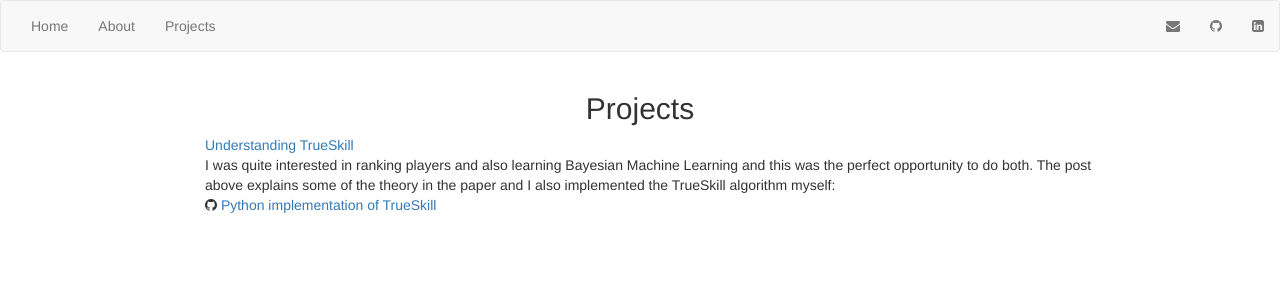
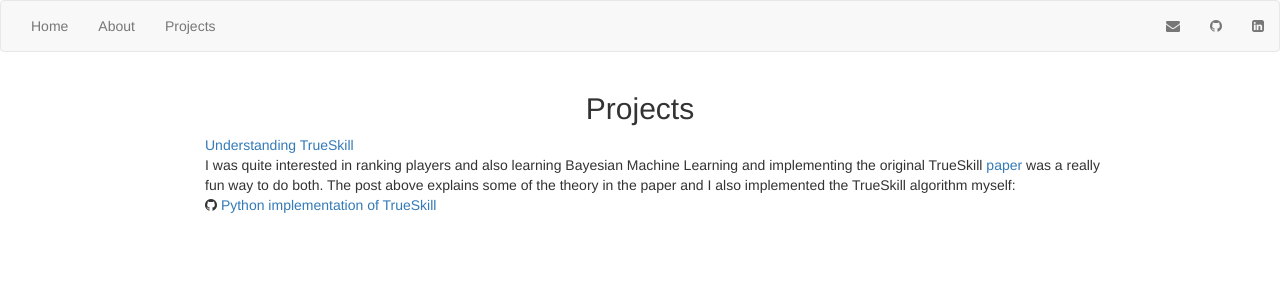
Before and after one commit to Nush395/Nush395.github.io, a Jekyll site: the page built from projects/index.html, in a window 1280 px wide. Shown: the top 300 px of the page. Built offline with Jekyll 4.4.1, drawn with Linux system fonts in a browser that asks for light colours.

Commit message:
Minor additions to TrueSkill.

```diff
--- a/projects/index.html
+++ b/projects/index.html
@@ -12,7 +12,11 @@ title: Projects
 			</a>
 			<br>
 			I was quite interested in ranking players and also learning Bayesian Machine Learning and
-			this was the perfect opportunity to do both. The post above explains some of the theory
+			implementing the original TrueSkill
+			<a href="https://www.microsoft.com/en-us/research/wp-content/uploads/2007/01/NIPS2006_0688.pdf">
+				paper
+			</a>
+			was a really fun way to do both. The post above explains some of the theory
 			in the paper and I also implemented the TrueSkill algorithm myself:
 			<br>
 			<i class="fa fa-github"></i><a href="https://github.com/Nush395/TrueSkill">
```
